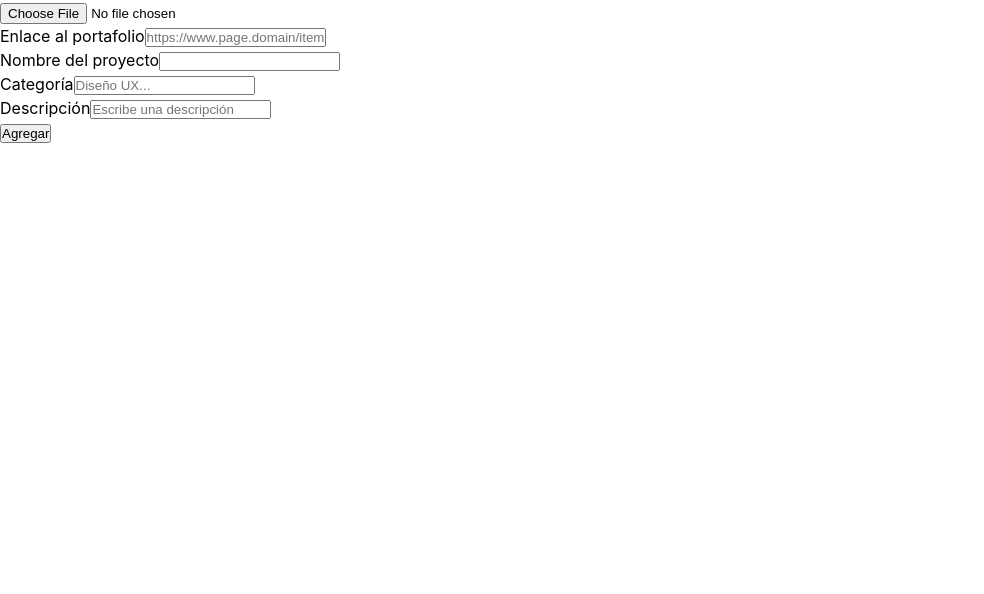
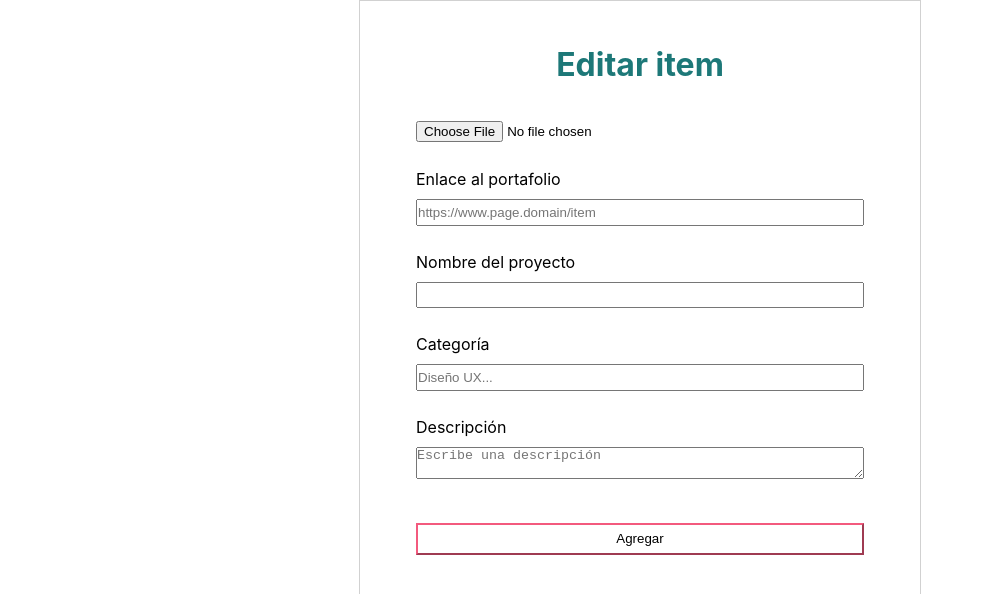
Before and after one commit to eduhsoto/tania-react, a React (Create React App) app: page /edit/1 in a window 1280 px wide. Shown: the top 594 px of the page, without its empty margins (0-984 px from the left). Built offline with nearby package versions, Linux system fonts and the light colour scheme; no server answers; the database is empty; sample sign-in values are in the browser's storage.

Commit message:
styles edit form

```diff
--- a/src/assets/styled-components/dashboard/sub/AddItem.ts
+++ b/src/assets/styled-components/dashboard/sub/AddItem.ts
@@ -7,6 +7,7 @@ width: 35%;
 h1 {
     text-align: center;
     margin-bottom: 20px;
+    color: var(--complementary_color);
 }
 
 img{
--- a/src/pages/dashboard/sub/EditItem.tsx
+++ b/src/pages/dashboard/sub/EditItem.tsx
@@ -5,6 +5,12 @@ import { getDownloadURL } from 'firebase/storage'
 import { useNavigate, useParams } from 'react-router-dom'
 import type React from 'react'
 import { useState, useEffect } from 'react'
+import {
+  Button,
+  GroupForm,
+  LoginDiv,
+} from '../../../assets/styled-components/login/Login'
+import { FormAdd } from '../../../assets/styled-components/dashboard/sub/AddItem'
 
 interface Inputs {
   image: FileList
@@ -94,9 +100,10 @@ const EditItem = (): JSX.Element => {
   }
 
   return (
-    <>
-      <form onSubmit={handleSubmit(onSubmit)}>
-        <div>
+    <LoginDiv>
+      <FormAdd onSubmit={handleSubmit(onSubmit)}>
+        <h1>Editar item</h1>
+        <GroupForm>
           {previewImg != null && (
             <div>
               <img src={previewImg} alt='preview' />
@@ -113,8 +120,8 @@ const EditItem = (): JSX.Element => {
             <p>Formato de imagen no válido, solo suba jpg/png</p>
           )}
           {errors.image?.type === 'required' && <p>La imagen es requerida</p>}
-        </div>
-        <div>
+        </GroupForm>
+        <GroupForm>
           <label htmlFor='link'>Enlace al portafolio</label>
           <input
             type='text'
@@ -126,8 +133,8 @@ const EditItem = (): JSX.Element => {
           />
           {errors.link?.type === 'required' && <p>El enlace es requerido</p>}
           {errors.link?.type === 'pattern' && <p>Ingrese un enlace válido</p>}
-        </div>
-        <div>
+        </GroupForm>
+        <GroupForm>
           <label htmlFor='nameP'>Nombre del proyecto</label>
           <input
             type='text'
@@ -140,8 +147,8 @@ const EditItem = (): JSX.Element => {
             <p>El nombre del proyecto es requerido</p>
           )}
           {errors.nameP?.type === 'pattern' && <p>Solo incluya letras</p>}
-        </div>
-        <div>
+        </GroupForm>
+        <GroupForm>
           <label htmlFor='pass'>Categoría</label>
           <input
             type='text'
@@ -155,11 +162,10 @@ const EditItem = (): JSX.Element => {
             <p>La categoría es requerida</p>
           )}
           {errors.category?.type === 'pattern' && <p>Solo incluya letras</p>}
-        </div>
-        <div>
+        </GroupForm>
+        <GroupForm>
           <label htmlFor='pass'>Descripción</label>
-          <input
-            type='text'
+          <textarea
             {...register('description', {
               required: true,
               pattern: /^[ a-zA-ZÑñáéíóúÁÉÍÓÚ ]+$/i,
@@ -170,10 +176,10 @@ const EditItem = (): JSX.Element => {
             <p>La descripción es requerida</p>
           )}
           {errors.description?.type === 'pattern' && <p>Solo incluya letras</p>}
-        </div>
-        <button type='submit'>Agregar</button>
-      </form>
-    </>
+        </GroupForm>
+        <Button type='submit'>Agregar</Button>
+      </FormAdd>
+    </LoginDiv>
   )
 }
 
```
